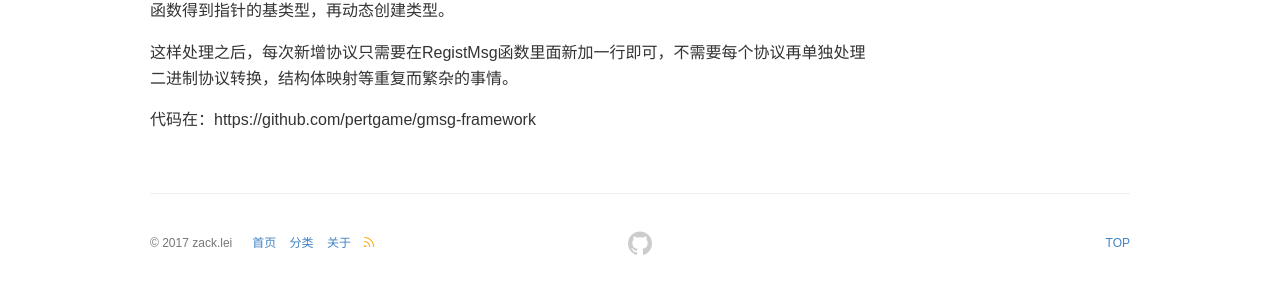
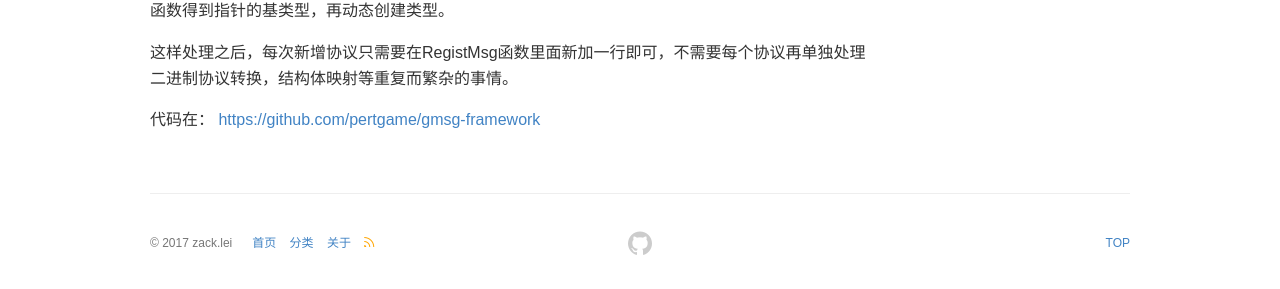
Before and after one commit to pertgame/pertgame.github.io, a Jekyll site: the page built from _posts/2017-02-11-golang二进制协议接口映射.md, in a window 1280 px wide. Shown: the part 1908-2197 px from the top of the page. Built offline with Jekyll 4.4.1, drawn with Linux system fonts in a browser that asks for light colours; part of the change alters nothing that is shown.

```diff
--- a/_posts/2017-02-11-golang二进制协议接口映射.md
+++ b/_posts/2017-02-11-golang二进制协议接口映射.md
@@ -1,7 +1,7 @@
 ---
-title: golang二进制协议接口映射
 layout: post
 tags: []
+title: golang二进制协议接口映射
 category: golang
 ---
 
@@ -82,4 +82,4 @@ func RegistMsg() {
 
    这样处理之后，每次新增协议只需要在RegistMsg函数里面新加一行即可，不需要每个协议再单独处理二进制协议转换，结构体映射等重复而繁杂的事情。
 
-代码在：https://github.com/pertgame/gmsg-framework
+代码在： [https://github.com/pertgame/gmsg-framework](https://github.com/pertgame/gmsg-framework "https://github.com/pertgame/gmsg-framework")
```
